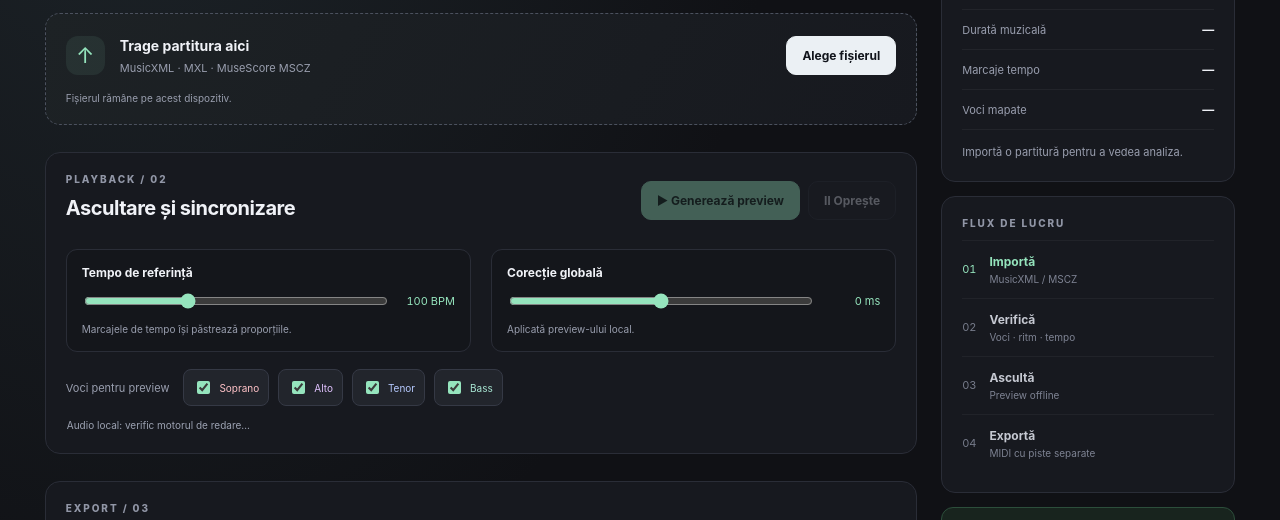
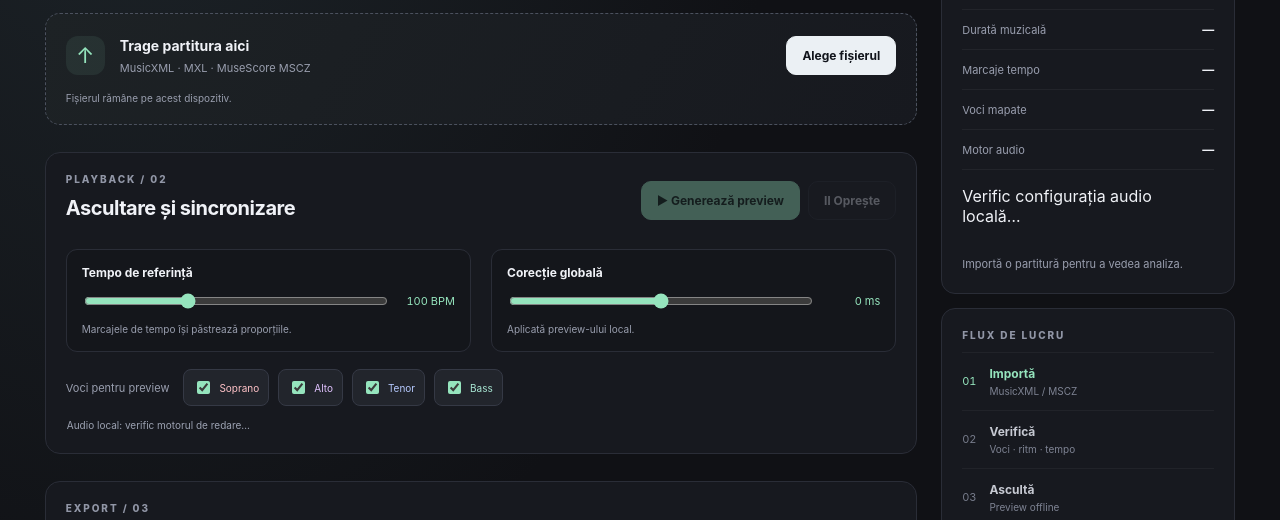
Before and after one commit to DrFoxi14/midi-mp4, a website: page web/index.html in a window 1280 px wide. Shown: the part 224-744 px from the top of the page. Drawn offline with Linux system fonts and the light colour scheme; files that its build step writes are made by us from their sources; no server answers; files whose address does not match are found by name.

Commit message:
Show which local piano audio backend is active

```diff
--- a/web/index.html
+++ b/web/index.html
@@ -62,7 +62,7 @@
   </section>
 </section>
 <aside class="side-panel">
-  <section class="side-card"><p class="eyebrow">ANALIZĂ LOCALĂ</p><h3>Partitura ta</h3><div class="stat"><span>Note detectate</span><strong id="note-count">—</strong></div><div class="stat"><span>Durată muzicală</span><strong id="duration">—</strong></div><div class="stat"><span>Marcaje tempo</span><strong id="tempo-count">—</strong></div><div class="stat"><span>Voci mapate</span><strong id="voice-count">—</strong></div><div id="voice-analysis" class="voice-analysis"><p>Importă o partitură pentru a vedea analiza.</p></div></section>
+  <section class="side-card"><p class="eyebrow">ANALIZĂ LOCALĂ</p><h3>Partitura ta</h3><div class="stat"><span>Note detectate</span><strong id="note-count">—</strong></div><div class="stat"><span>Durată muzicală</span><strong id="duration">—</strong></div><div class="stat"><span>Marcaje tempo</span><strong id="tempo-count">—</strong></div><div class="stat"><span>Voci mapate</span><strong id="voice-count">—</strong></div><div class="stat"><span>Motor audio</span><strong id="piano-backend">—</strong></div><p id="piano-backend-note" class="audio-backend-note">Verific configurația audio locală…</p><div id="voice-analysis" class="voice-analysis"><p>Importă o partitură pentru a vedea analiza.</p></div></section>
   <section class="side-card"><p class="eyebrow">FLUX DE LUCRU</p><ol class="steps"><li class="step-active"><span>01</span><div><strong>Importă</strong><small>MusicXML / MSCZ</small></div></li><li><span>02</span><div><strong>Verifică</strong><small>Voci · ritm · tempo</small></div></li><li><span>03</span><div><strong>Ascultă</strong><small>Preview offline</small></div></li><li><span>04</span><div><strong>Exportă</strong><small>MIDI cu piste separate</small></div></li></ol></section>
   <section class="privacy-card"><span class="privacy-icon">⌂</span><div><strong>Fără cloud. Fără upload extern.</strong><p>API-ul ascultă doar pe localhost. Partitura este procesată pe calculatorul care rulează aplicația.</p></div></section>
   <p class="version-text">MIDI-MP4 · FOUNDATION 0.1.0</p>
```
